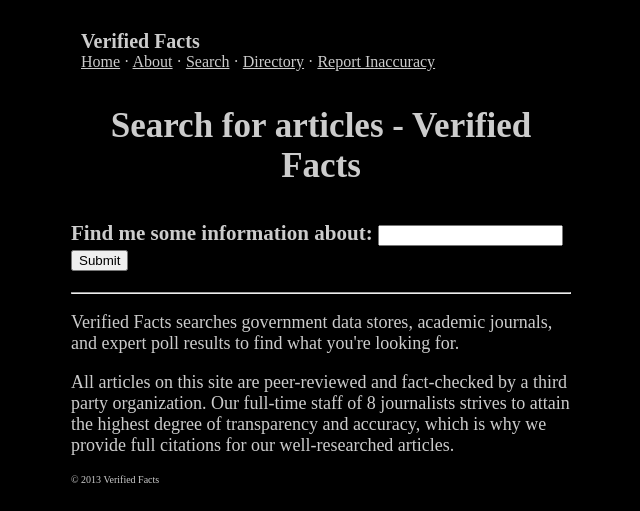
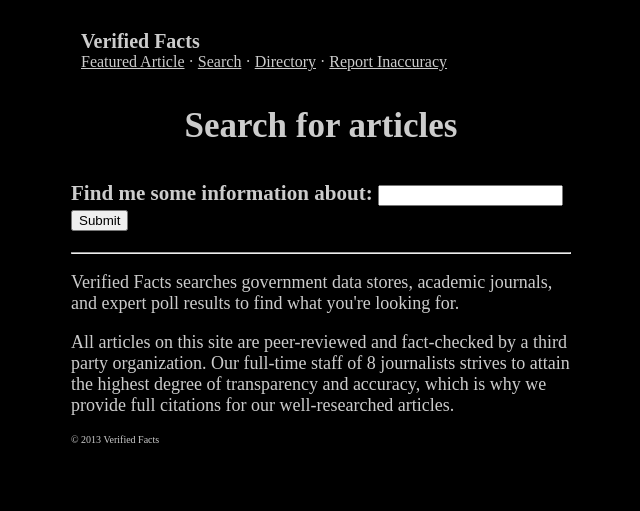
Before and after one commit to typpo/verified-facts, a Flask app: template templates/lookup.html in a window 1280 px wide. Shown: the top 511 px of the page, without its empty margins (319-959 px from the left). Run offline with Flask 2, Linux system fonts and the light colour scheme; the template is opened without the code that fills it, so the values that code supplies are empty; parts of the project's set-up code (start-up, migrations or seed data) failed here and were passed over; some libraries are stand-ins or nearby versions.

Commit message:
fixing minor site things

```diff
--- a/app.py
+++ b/app.py
@@ -21,8 +21,12 @@ def verification():
   return render_template('verification.html')
 
 @app.route("/search")
-def verification():
+def search():
   return render_template('lookup.html')
+
+@app.route("/report")
+def report():
+  return render_template('report.html')
 
 @app.route("/directory")
 def directory():
--- a/templates/base.html
+++ b/templates/base.html
@@ -56,9 +56,7 @@
     <div class="topnav">
       <span class="logo">Verified Facts</span>
       <br/>
-      <a href="/">Home</a>
-      &middot;
-      <a href="/verification">About</a>
+      <a href="/">Featured Article</a>
       &middot;
       <a href="/search">Search</a>
       &middot;
--- a/templates/lookup.html
+++ b/templates/lookup.html
@@ -1,14 +1,15 @@
 {% extends "base.html" %}
-{% block title %}Conspiracy Theory Generator - Verified Facts{% endblock %}
+{% block title %}Search Articles - Verified Facts{% endblock %}
 {% block content %}
 <div class="hero">
-  <p class="title">Search for articles - Verified Facts</p>
+  <p class="title">Search for articles</p>
 <div id="results" class="results">
   <p>
-<form id="search_form">
+<form id="first_form">
 <h3>Find me some information about: <input type="text" id="query"/> <input type="button" id="first_submit" value="Submit"/></h3>
+</form>
 <div id="category_container" style="display:none;">
-
+<form id="second_form">
 <h3>Please describe your query:
 <select id="category_select">
   <option value="famous_person" selected>Person</option>
@@ -20,8 +21,8 @@
 </select>
 <input type="button" id="category_submit" value="Search"/>
 </h3>
+</form>
 </div>
-</form>
   </p>
 <hr/>
   <p>
@@ -32,16 +33,18 @@
   </p>
 </div>
 <script>
-document.getElementById('first_submit').onclick = function() {
+document.getElementById('first_form').onsubmit = document.getElementById('first_submit').onclick = function() {
   var txt = document.getElementById('query').value;
   if (txt != '')
     document.getElementById('category_container').style.display = 'block';
+  return false;
 }
-document.getElementById('category_submit').onclick = function() {
+document.getElementById('second_form').onsubmit = document.getElementById('category_submit').onclick = function() {
   var subj = document.getElementById('query').value.replace('/', '|');
   var cat = document.getElementById('category_select').value;
   var catb64 = b64(cat);
   document.location = '/s/' + subj + '?c=' + catb64;
+  return false;
 }
 
 var _keyStr = "ABCDEFGHIJKLMNOPQRSTUVWXYZabcdefghijklmnopqrstuvwxyz0123456789+/=";
```
